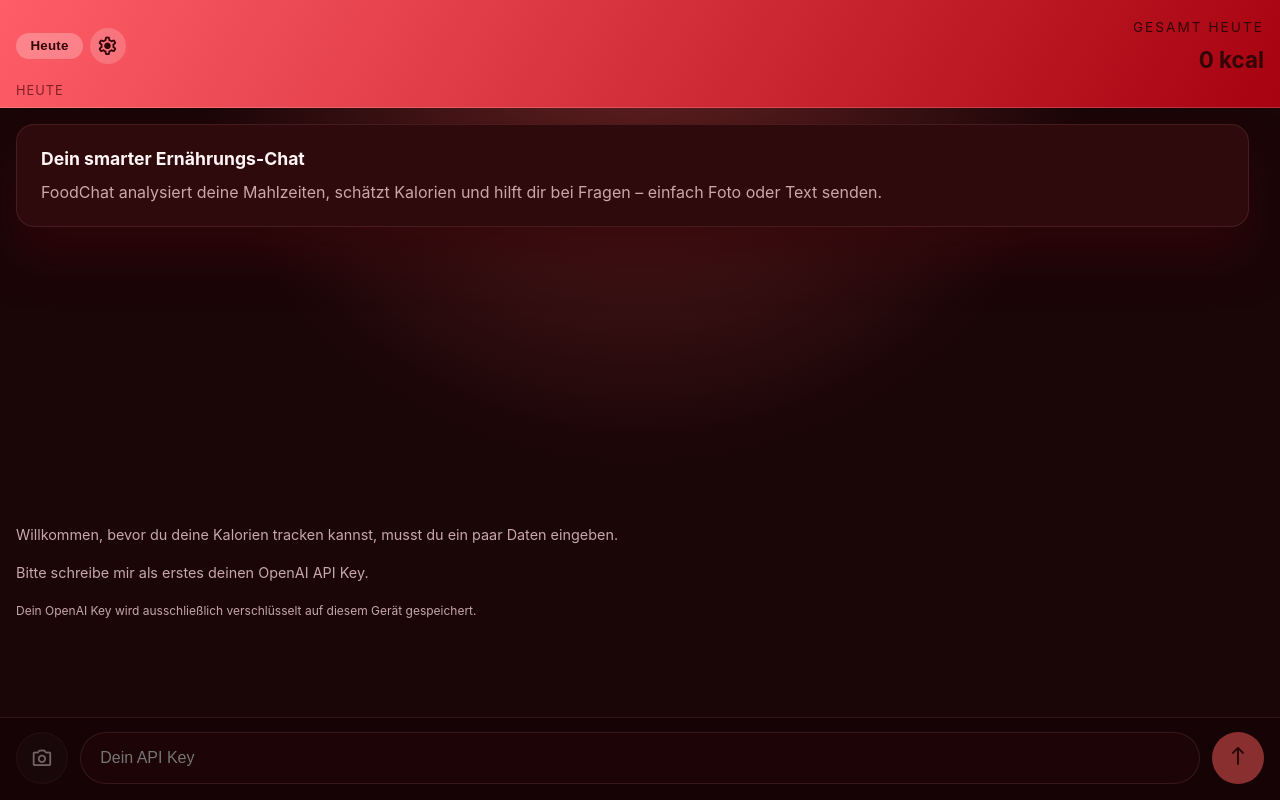
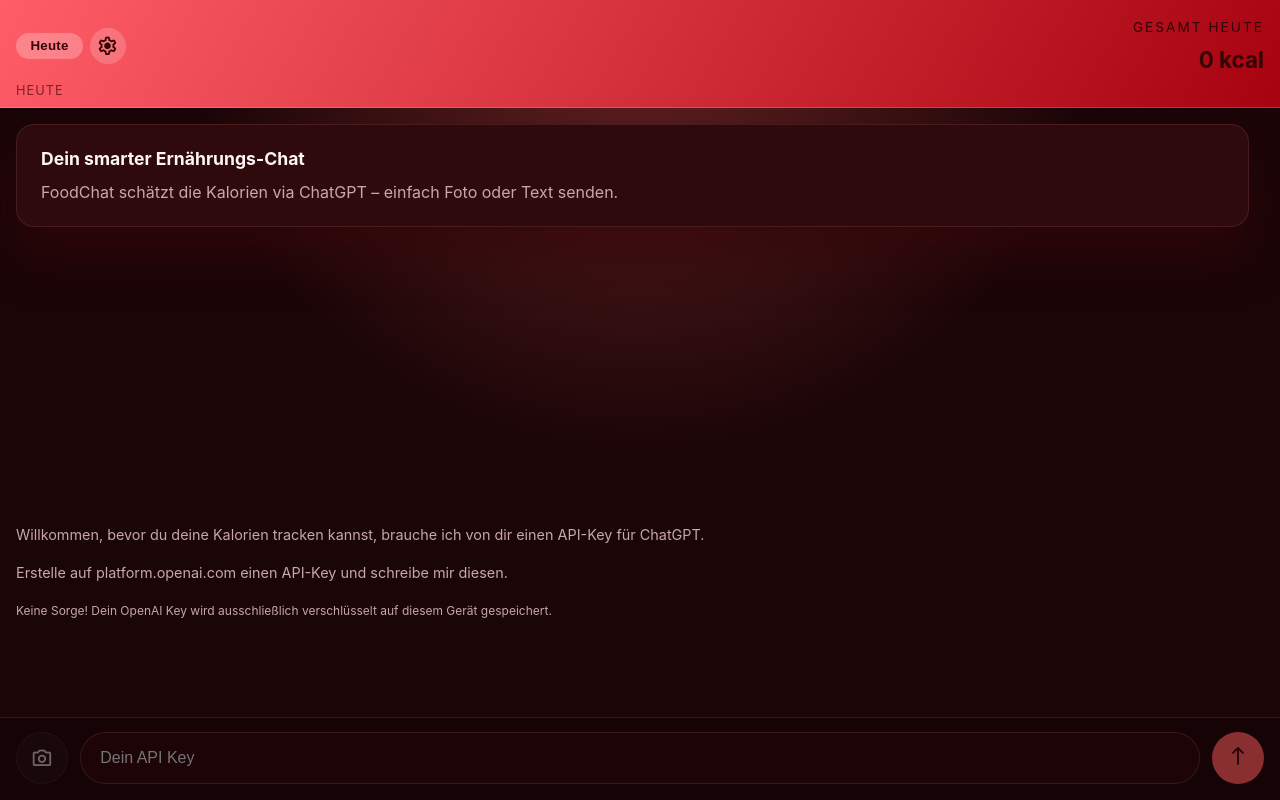
Before and after one commit to w1nte/FoodChat, a React (Vite) app: page / in a window 1280 px wide. Built offline with nearby package versions, Linux system fonts and the light colour scheme.

Commit message:
Change messages

```diff
--- a/dev-dist/sw.js
+++ b/dev-dist/sw.js
@@ -82,7 +82,7 @@ define(['./workbox-54d0af47'], (function (workbox) { 'use strict';
     "revision": "3ca0b8505b4bec776b69afdba2768812"
   }, {
     "url": "index.html",
-    "revision": "0.1ptnlvk523"
+    "revision": "0.m6k7bgmatc8"
   }], {});
   workbox.cleanupOutdatedCaches();
   workbox.registerRoute(new workbox.NavigationRoute(workbox.createHandlerBoundToURL("index.html"), {
--- a/src/App.jsx
+++ b/src/App.jsx
@@ -53,13 +53,13 @@ const TRANSLATIONS = {
     emptyTitle: 'Noch keine Einträge für diesen Tag.',
     emptySubtitle: 'Tippe eine Mahlzeit ein oder lade ein Foto hoch.',
     setupIntro:
-      'Willkommen, bevor du deine Kalorien tracken kannst, musst du ein paar Daten eingeben.',
-    setupRequestKey: 'Bitte schreibe mir als erstes deinen OpenAI API Key.',
+      'Willkommen, bevor du deine Kalorien tracken kannst, brauche ich von dir einen API-Key für ChatGPT.',
+    setupRequestKey: 'Erstelle auf platform.openai.com einen API-Key und schreibe mir diesen.',
     placeholderApiKey: 'Dein API Key',
     placeholderMeal: 'Was hast du gegessen?',
     removeImage: 'Entfernen',
     introTitle: 'Dein smarter Ernährungs-Chat',
-    introBody: 'FoodChat analysiert deine Mahlzeiten, schätzt Kalorien und hilft dir bei Fragen – einfach Foto oder Text senden.',
+    introBody: 'FoodChat schätzt die Kalorien via ChatGPT – einfach Foto oder Text senden.',
     archiveHint: 'Du schaust dir den Verlauf an. Neue Einträge können nur heute erstellt werden.',
     archiveBack: 'Zurück zu Heute',
     historyTitle: 'Chat-Verlauf',
@@ -88,7 +88,7 @@ const TRANSLATIONS = {
     settingsThemeLight: 'Hell',
     settingsThemeDark: 'Dunkel',
     settingsClose: 'Schließen',
-    apiKeyLocalInfo: 'Dein OpenAI Key wird ausschließlich verschlüsselt auf diesem Gerät gespeichert.',
+    apiKeyLocalInfo: 'Keine Sorge! Dein OpenAI Key wird ausschließlich verschlüsselt auf diesem Gerät gespeichert.',
     passphraseSetupPrompt: 'Lege ein Passwort fest, um deinen API Key zu verschlüsseln:',
     passphraseSetupRequired: 'Ohne Passwort kann ich den Key nicht sichern.',
     passphraseUnlockPrompt: 'Bitte gib dein Passwort ein, um den gespeicherten API Key zu entsperren:',
@@ -104,13 +104,13 @@ const TRANSLATIONS = {
     totalToday: 'Total today',
     emptyTitle: 'No entries for this day yet.',
     emptySubtitle: 'Type a meal or upload a photo to get started.',
-    setupIntro: 'Welcome! Before you can track calories, I need a bit of information.',
-    setupRequestKey: 'Please start by sending me your OpenAI API key.',
+    setupIntro: 'Welcome! Before you can track your calories, I need an API key for ChatGPT from you.',
+    setupRequestKey: 'Create an API key on platform.openai.com and send it to me.',
     placeholderApiKey: 'Your API Key',
     placeholderMeal: 'What did you eat?',
     removeImage: 'Remove',
     introTitle: 'Your smart nutrition chat',
-    introBody: 'FoodChat analyzes your meals, estimates calories, and asks for details when needed—just send text or a photo.',
+    introBody: 'FoodChat estimates calories via ChatGPT – simply send a photo or text.',
     archiveHint: 'You are viewing history. New entries can only be added today.',
     archiveBack: 'Back to Today',
     historyTitle: 'Chat history',
@@ -137,7 +137,7 @@ const TRANSLATIONS = {
     settingsThemeLight: 'Light',
     settingsThemeDark: 'Dark',
     settingsClose: 'Close',
-    apiKeyLocalInfo: 'Your OpenAI key is stored only on this device.',
+    apiKeyLocalInfo: 'Don\'t worry! Your OpenAI key is stored only on this device.',
     passphraseSetupPrompt: 'Set a passphrase to encrypt your API key:',
     passphraseSetupRequired: 'I need a passphrase to store the key securely.',
     passphraseUnlockPrompt: 'Enter your passphrase to unlock the stored API key:',
```
